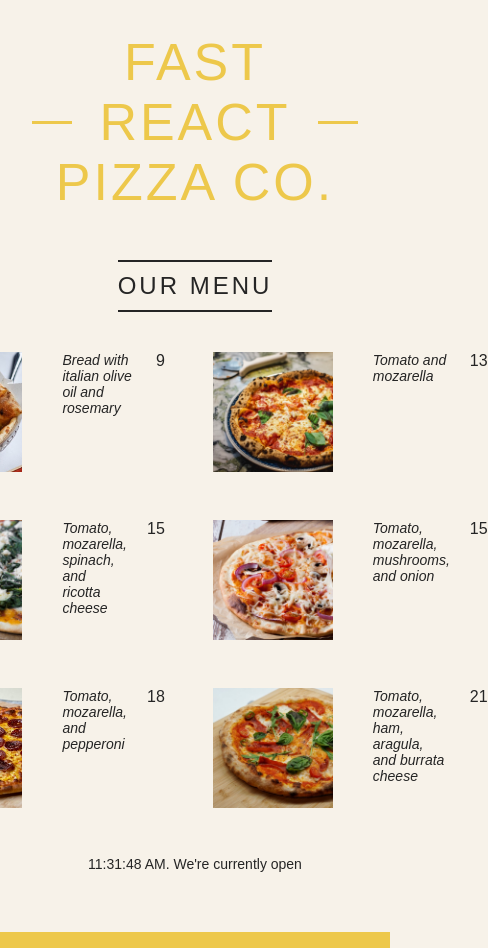
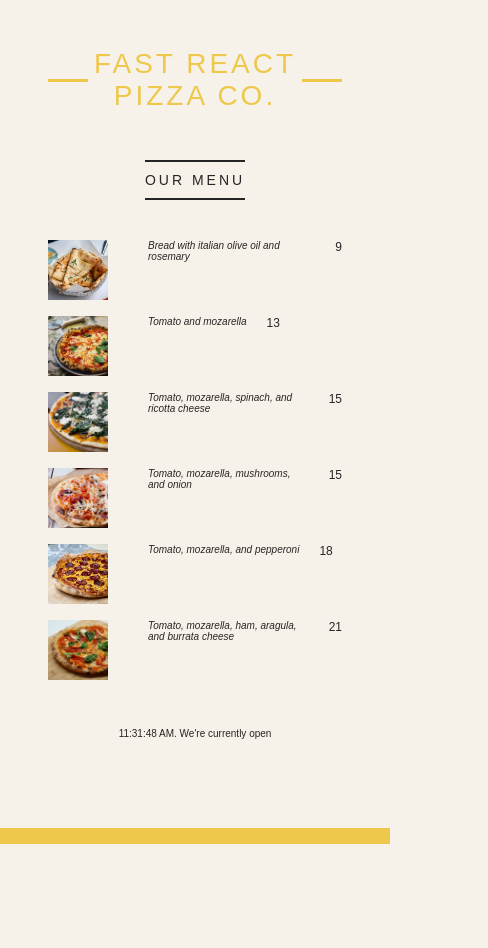
Before and after one commit to Usmandevblends/Reactcourseudemy, a React (Create React App) app in the folder 03-pizza-menu/pizza-app/: page / in a window 390 px wide. Shown: the whole page, 488 px wide, since content can reach past the window. After the commit the page ends 844 px from the top, so only its background shows below. Built offline with nearby package versions, Linux system fonts and the light colour scheme.

Commit message:
add some media quire for mobile view

```diff
--- a/03-pizza-menu/pizza-app/src/components/style.css
+++ b/03-pizza-menu/pizza-app/src/components/style.css
@@ -204,3 +204,104 @@ SPACING SYSTEM (px)
 FONT SIZE SYSTEM (px)
 10 / 12 / 14 / 16 / 18 / 20 / 24 / 30 / 36 / 44 /52 / 62 / 74 / 86 / 98
 */
+
+
+/* responsive */
+/* responsive */
+
+@media only screen and (max-width: 768px) {
+  /* For mobile phones: */
+  .container {
+    padding: 2.4rem;
+  }
+
+  .header h1 {
+    font-size: 3.6rem;
+  }
+
+  .menu h2 {
+    font-size: 1.8rem;
+  }
+
+  .menu > p {
+    font-size: 1.2rem;
+    width: 90%;
+  }
+
+  .pizzas {
+    grid-template-columns: 1fr;
+    gap: 2.4rem;
+  }
+
+  .pizza img {
+    width: 8rem;
+  }
+
+  .pizza h3 {
+    font-size: 1.6rem;
+  }
+
+  .pizza p {
+    font-size: 1.2rem;
+  }
+
+  .pizza span {
+    font-size: 1.4rem;
+  }
+
+  .footer {
+    font-size: 1.2rem;
+  }
+
+  .btn {
+    padding: 1rem 2rem;
+  }
+}
+
+@media only screen and (max-width: 480px) {
+  /* For smaller mobile phones: */
+  .container {
+    padding: 1.6rem;
+  }
+
+  .header h1 {
+    font-size: 2.8rem;
+  }
+
+  .menu h2 {
+    font-size: 1.4rem;
+  }
+
+  .menu > p {
+    font-size: 1rem;
+    width: 95%;
+  }
+
+  .pizzas {
+    gap: 1.6rem;
+  }
+
+  .pizza img {
+    width: 6rem;
+  }
+
+  .pizza h3 {
+    font-size: 1.4rem;
+  }
+
+  .pizza p {
+    font-size: 1rem;
+  }
+
+  .pizza span {
+    font-size: 1.2rem;
+  }
+
+  .footer {
+    font-size: 1rem;
+  }
+
+  .btn {
+    padding: 0.8rem 1.6rem;
+  }
+}
```
